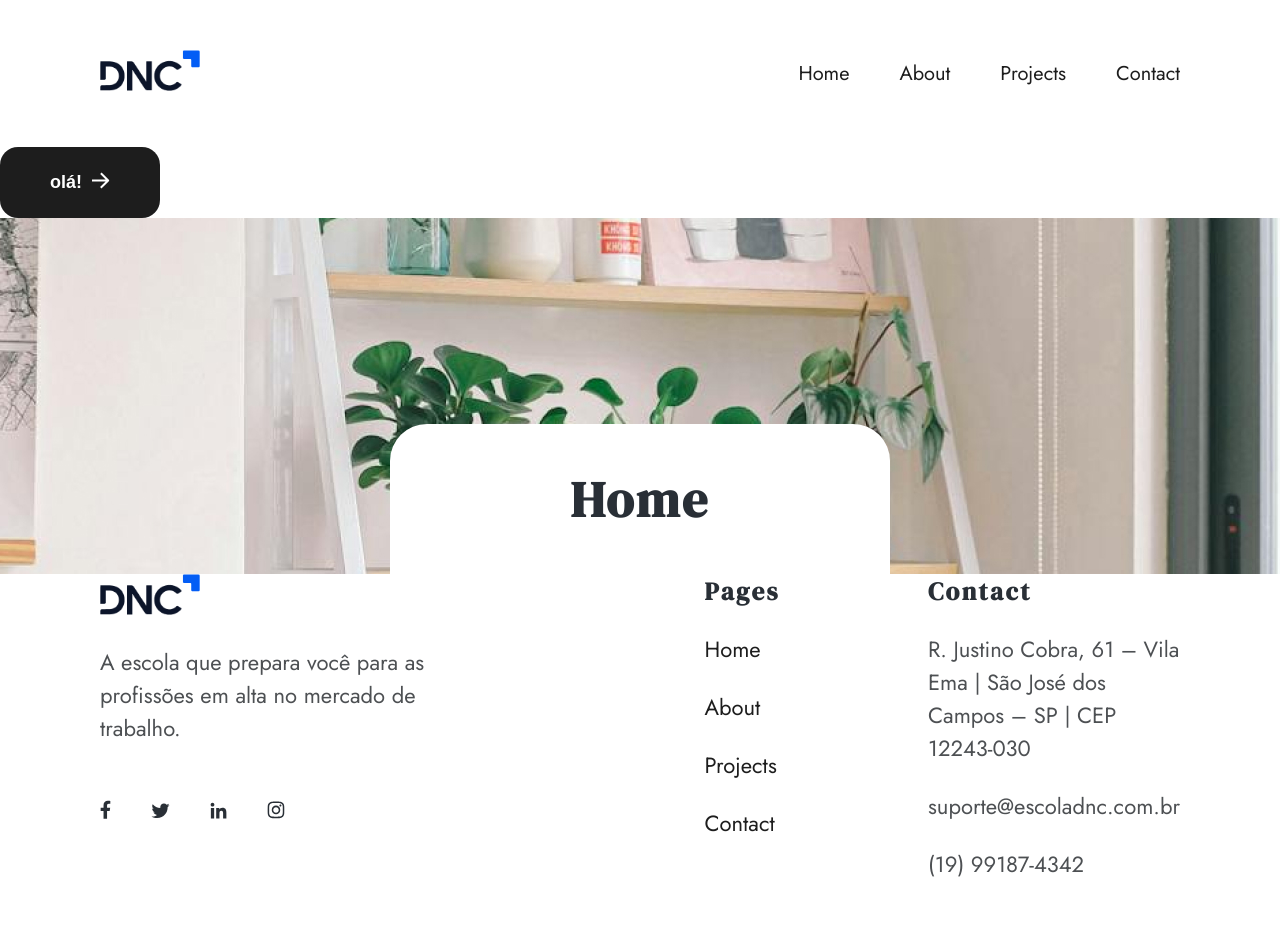
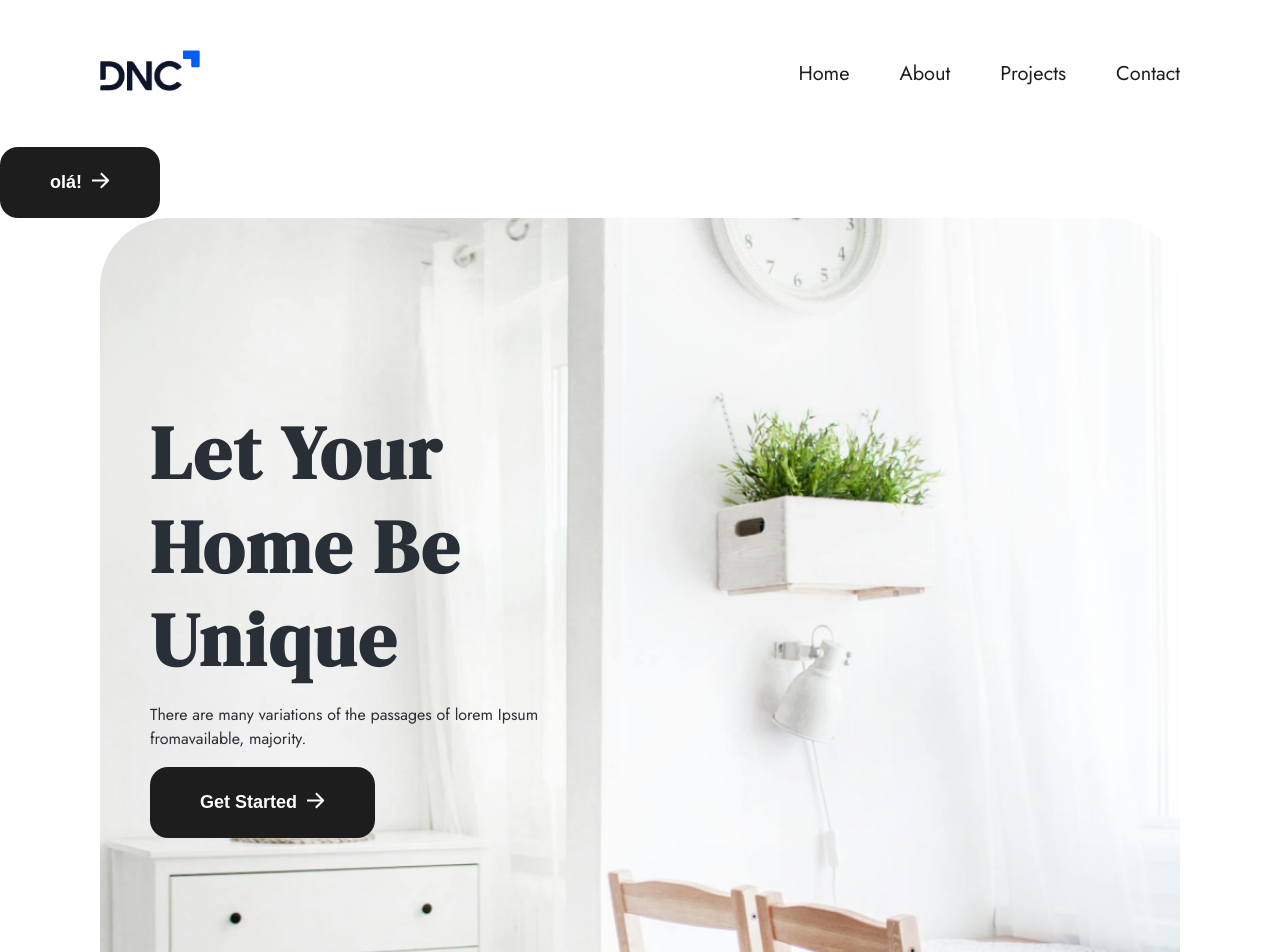
Before and after one commit to HugoZAuad/ARQ_DNC_HZA, a React (Vite) app: page / in a window 1280 px wide. Shown: the top 952 px of the page. Built offline with nearby package versions, Linux system fonts and the light colour scheme.

Commit message:
Feito a parte principal da home, baixado já os assets para o proximo passo

```diff
--- /dev/null
+++ b/src/Components/Hero/Hero.css
@@ -0,0 +1,29 @@
+.hero {
+    background-image: url(/Hero.jpg);
+    background-position: center;
+    background-size: cover;
+    border-radius: 70px;
+    height: 708px;
+    padding: 50px;
+}
+
+.hero h1 {
+    font-size: 75px;
+    line-height: 125%;
+}
+
+.hero-text {
+    width: 40%;
+}
+
+@media (max-width: 768px){
+    .hero-text{
+        width: 100%;
+    }
+}
+
+@media (max-width: 568px){
+    .hero-h1{
+        font-size: 50px;
+    }
+}
--- /dev/null
+++ b/src/Components/Hero/Hero.jsx
@@ -0,0 +1,25 @@
+import { Link } from "react-router-dom";
+
+import "./Hero.css";
+import Button from "../Button/Button";
+
+function Hero() {
+  return (
+    <div className="hero d-flex al-center">
+      <div className="hero-text">
+        <h1>Let Your Home Be Unique</h1>
+        <p>
+          There are many variations of the passages of lorem Ipsum
+          fromavailable, majority.
+        </p>
+        <Link>
+          <Button buttonStyle="secondary" arrow>
+            Get Started
+          </Button>
+        </Link>
+      </div>
+    </div>
+  );
+}
+
+export default Hero;
--- a/src/Pages/Home.jsx
+++ b/src/Pages/Home.jsx
@@ -1,14 +1,19 @@
 import Banner from "../Components/Banner/Banner";
 import Button from "../Components/Button/Button";
 import Header from "../Components/Header/Header";
+import Hero from "../Components/Hero/Hero";
 import Footer from "../Components/Footer/Footer";
 
 function Home() {
   return (
     <>
       <Header />
-      <Button buttonStyle="secondary" arrow>olá!</Button>
-      <Banner title="Home" image="about.jpg" />
+      <Button buttonStyle="secondary" arrow>
+        olá!
+      </Button>
+      <div className="container">
+        <Hero />
+      </div>
       <Footer />
     </>
   );
```
Also changed, not shown: src/assets/like-filed.svg (added), src/assets/like.svg (added).
